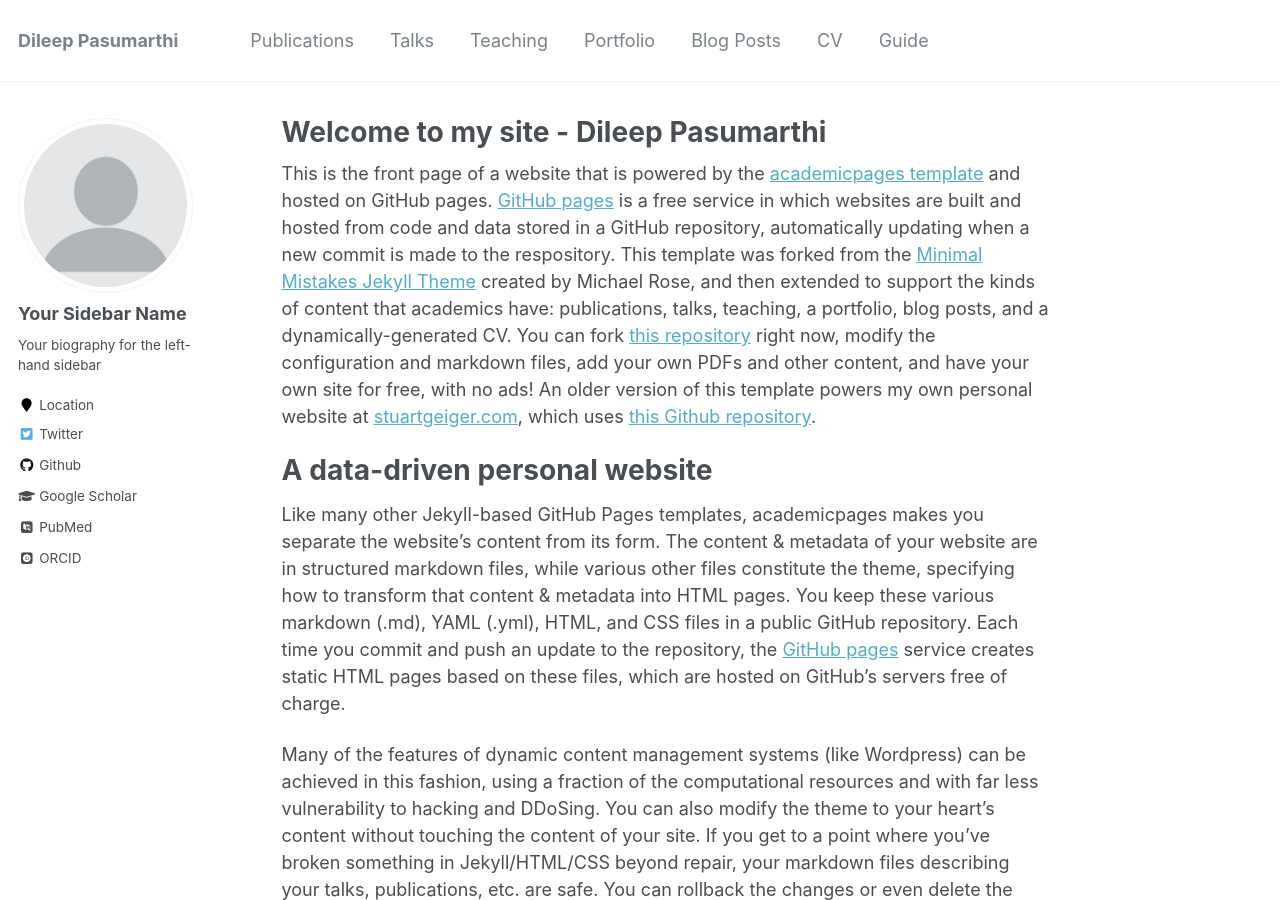
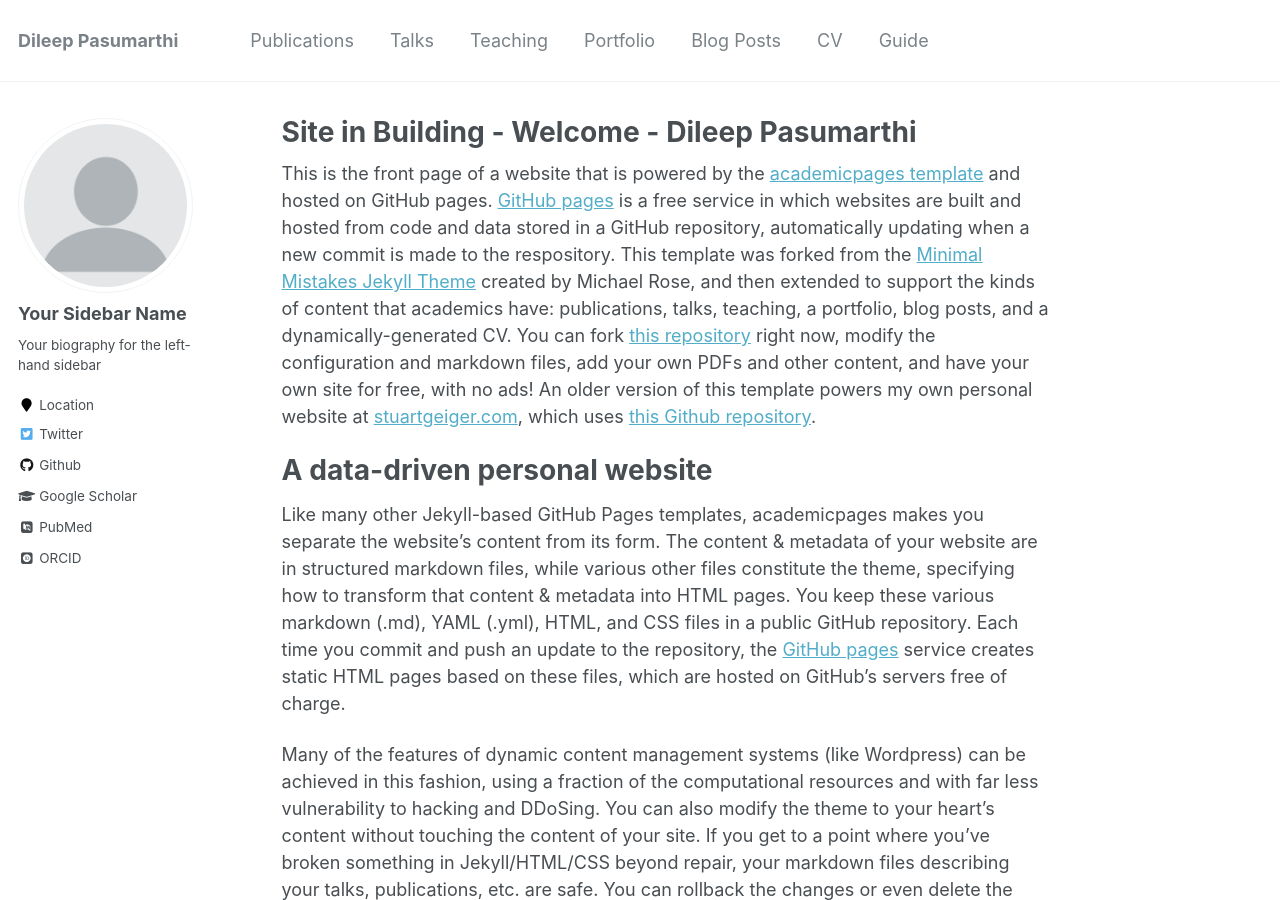
Before and after one commit to pvsdileep/pvsdileep.github.io, a Jekyll site: the page built from _pages/about.md, in a window 1280 px wide and 900 px high. Built offline with Jekyll 4.4.1, drawn with Linux system fonts in a browser that asks for light colours; some web fonts are replaced.

Commit message:
Update about.md

```diff
--- a/_pages/about.md
+++ b/_pages/about.md
@@ -1,6 +1,6 @@
 ---
 permalink: /
-title: "Welcome to my site - Dileep Pasumarthi"
+title: "Site in Building - Welcome - Dileep Pasumarthi"
 excerpt: "About me"
 author_profile: true
 redirect_from:
```
